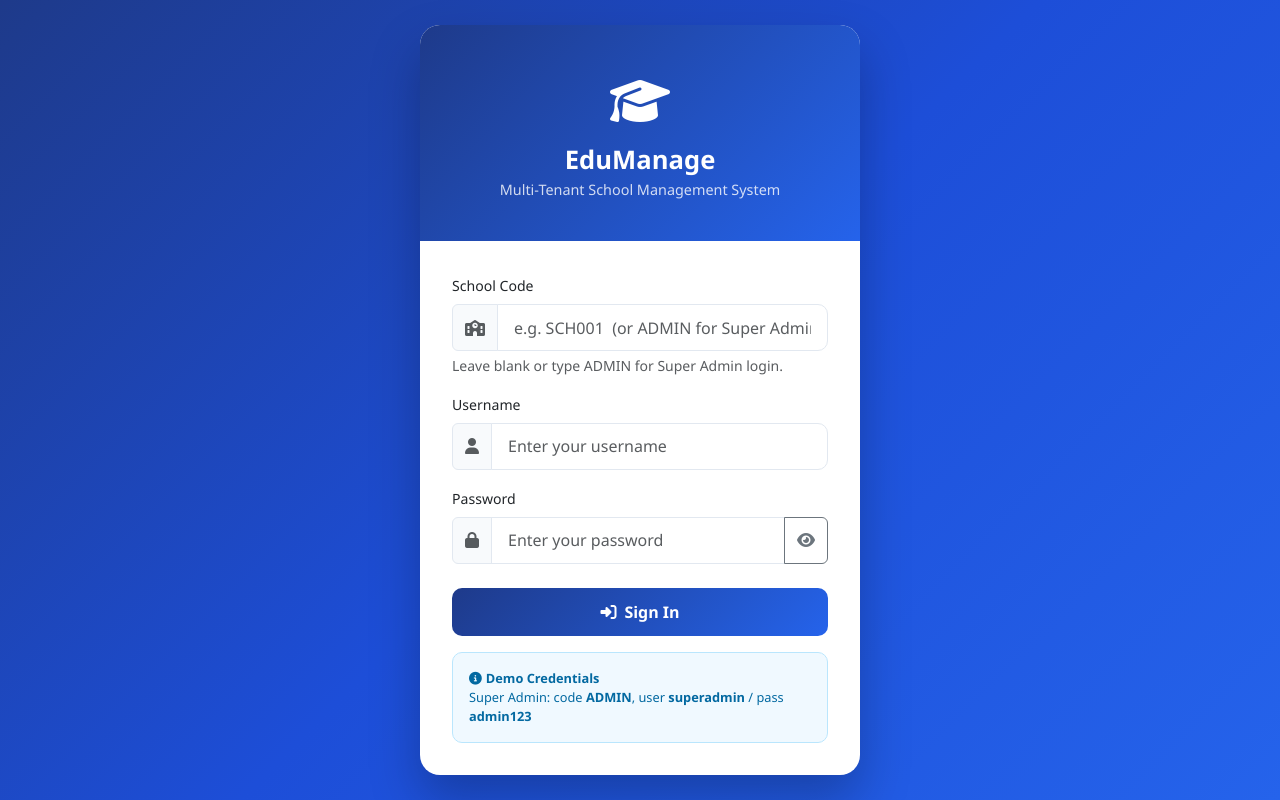
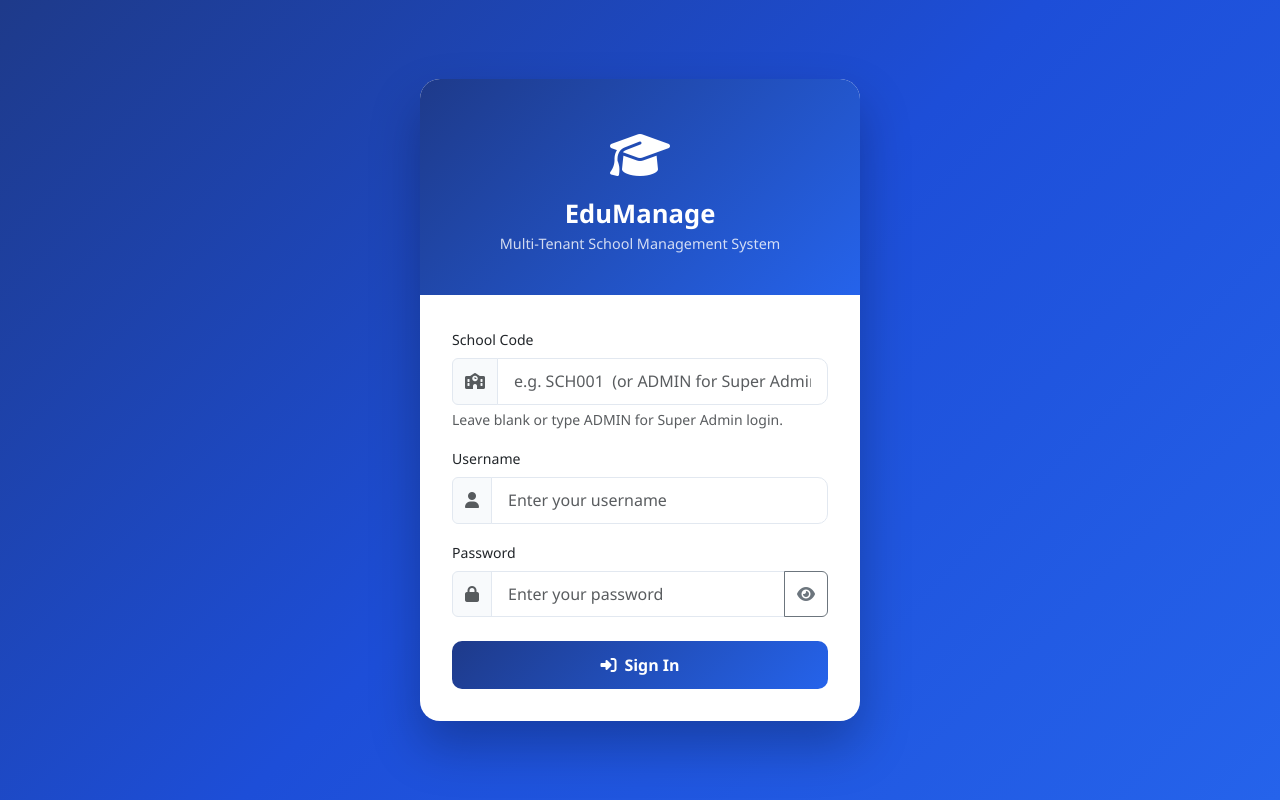
Before and after one commit to swetha2202/sms, a Django app: page /login/ in a window 1280 px wide. Run offline with Django 5.2, Linux system fonts and the light colour scheme.

Commit message:
fix login form

```diff
--- a/templates/accounts/login.html
+++ b/templates/accounts/login.html
@@ -60,10 +60,7 @@
       </div>
       <button type="submit" class="btn-login btn"><i class="fas fa-sign-in-alt me-2"></i>Sign In</button>
     </form>
-    <div class="hint-box mt-3">
-      <strong><i class="fas fa-info-circle me-1"></i>Demo Credentials</strong><br>
-      Super Admin: code <strong>ADMIN</strong>, user <strong>superadmin</strong> / pass <strong>admin123</strong>
-    </div>
+
   </div>
 </div>
 <script src="https://cdn.jsdelivr.net/npm/bootstrap@5.3.0/dist/js/bootstrap.bundle.min.js"></script>
```
